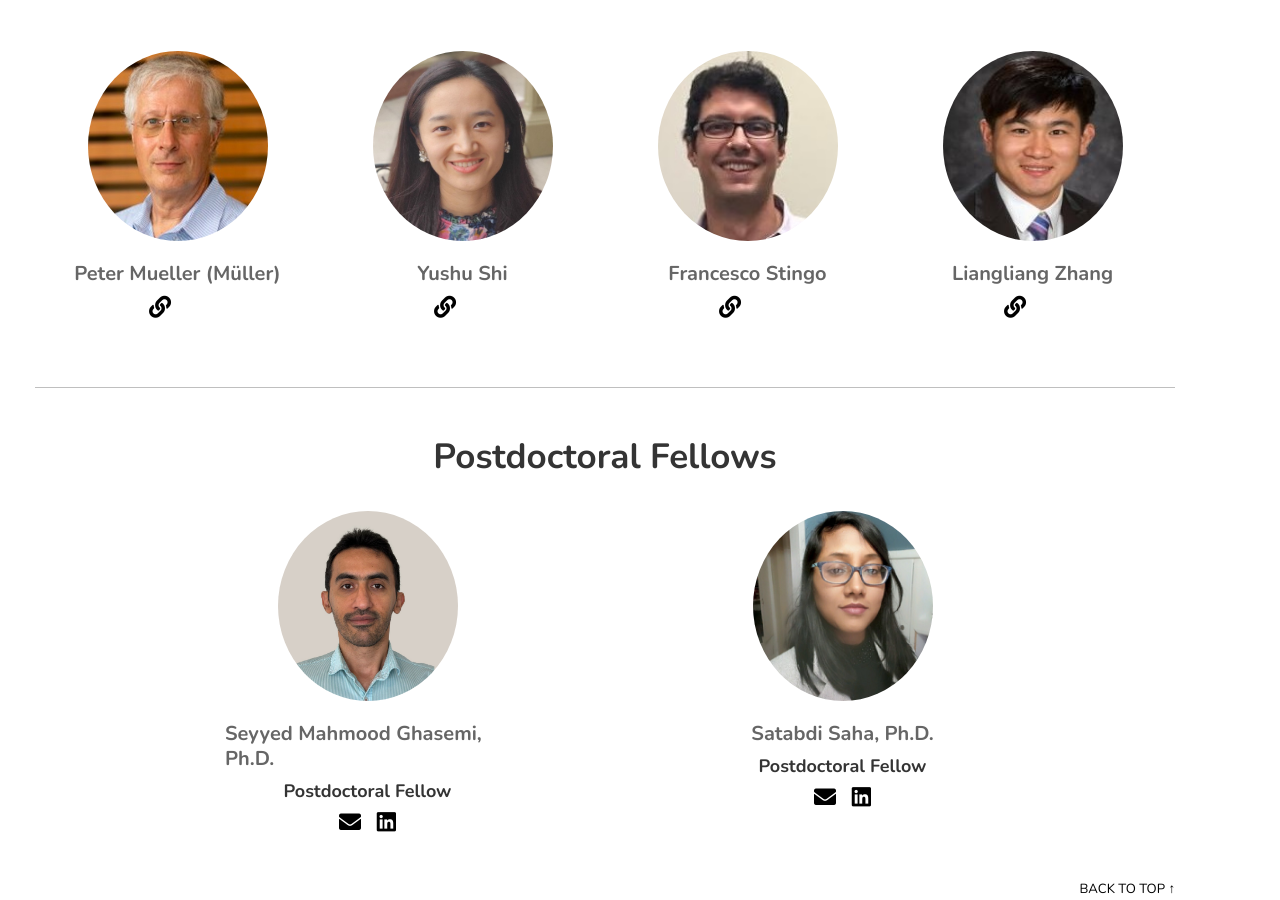
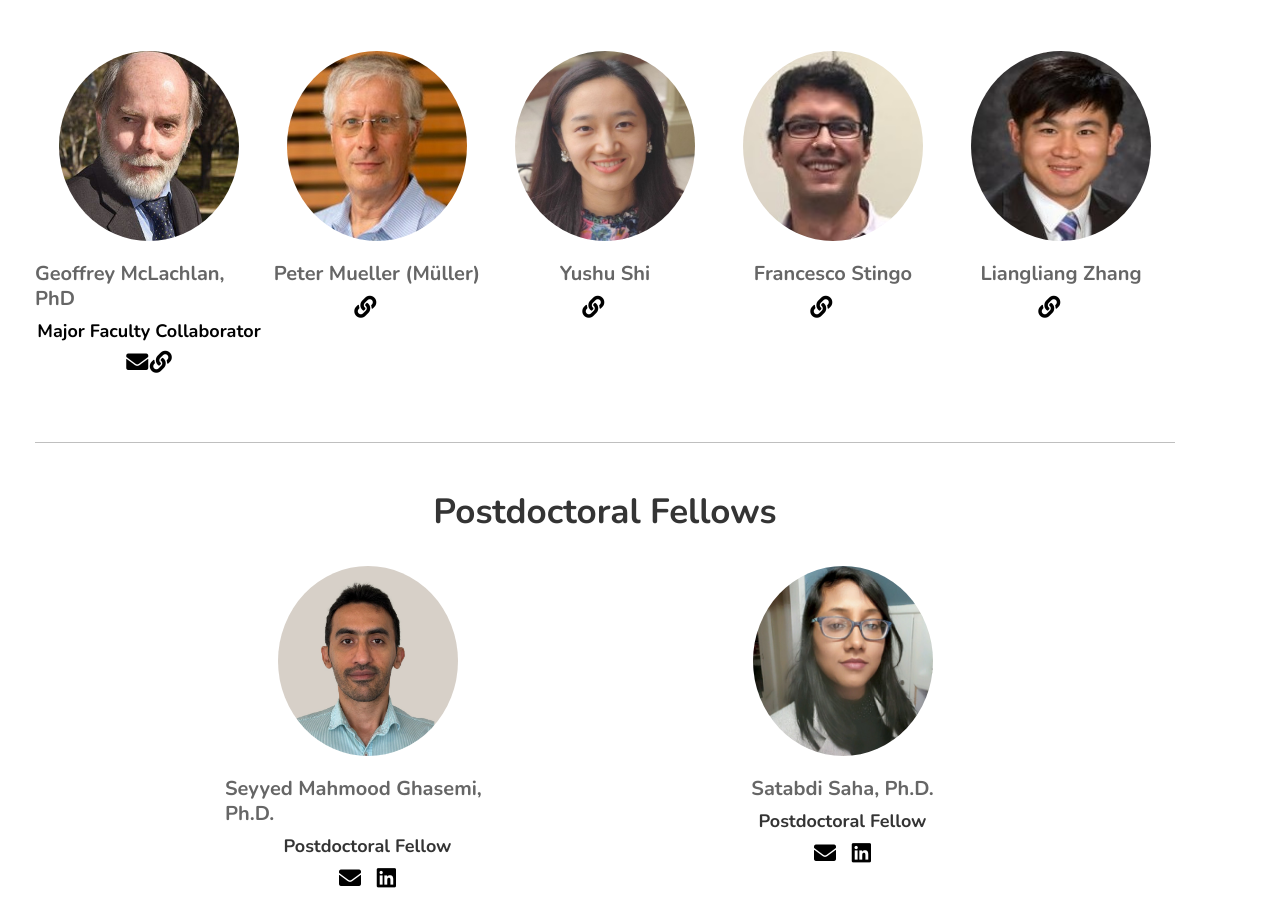
Before and after one commit to KimAnhDoMDA/COSMIC, a Jekyll site: the page built from pages/people.md, in a window 1280 px wide and 900 px high, scrolled down 1670 px. Built offline with Jekyll 4.4.1, drawn with Linux system fonts in a browser that asks for light colours; cached includes are drawn as plain includes.

Commit message:
Added External Stat Collab.

```diff
--- a/Gemfile
+++ b/Gemfile
@@ -19,3 +19,5 @@ group :jekyll_plugins do
 end
 
 gem "webrick", "~> 1.8"
+
+gem "faraday-retry", "~> 2.2"
--- a/pages/people.md
+++ b/pages/people.md
@@ -136,7 +136,7 @@ layout: splash
 </div>
   <!-- End First row -->
   <!-- Second Row Start-->
- <div class="responsive-container-block">
+<div class="responsive-container-block">
     <div class="responsive-cell-block wk-desk-3 wk-ipadp-3 wk-tab-6 wk-mobile-12 team-card-container">
           <div class="team-card">
               <div class="img-wrapper">
@@ -150,7 +150,7 @@ layout: splash
                     Major Faculty Collaborator
                   </a>
                 </p>
-                <div class="social-media-links">
+                <div class="social-media-links1">
                   <a href="mailto:bmbroom@mdanderson.org" target="_blank">
                     <i class="fa fa-envelope" style="color: #000000;"></i>
                   </a>
@@ -257,7 +257,7 @@ layout: splash
           </div>
     </div>
   <a href="#" class="back-to-top">{{ site.data.ui-text[site.locale].back_to_top | default: 'Back to Top' }} &uarr;</a>
-<!-- End Second Row -->
+
 <!-- Start Third row-->
 <hr>
 <div class="responsive-container-block outer-container">
@@ -328,6 +328,29 @@ layout: splash
       </div>
     </div>
   <div class="responsive-container-block">
+  <div class="responsive-cell-block wk-desk-3 wk-ipadp-3 wk-tab-6 wk-mobile-12 team-card-container">
+            <div class="team-card">
+                <div class="img-wrapper">
+                  <img class="team-img" src="../assets/images/people/geoffMcLachlan.JPG">
+                </div>
+                <p class="text-blk name" style="margin-top:1em;">
+                  Geoffrey McLachlan, PhD
+                </p>
+                <p class="text-blk position" style="margin-top:-1em;">
+                <a href="https://smp.uq.edu.au/profile/246/geoffrey-mclachlan" target="_blank" style="text-decoration: none; color: black;">
+                  Major Faculty Collaborator
+                </a>
+                </p>
+                <div class="social-media-links">
+                  <a href="g.mclachlan@uq.edu.au" target="_blank">
+                    <i class="fa fa-envelope" style="color: #000000;"></i>
+                  </a>
+                  <a href="https://smp.uq.edu.au/profile/246/geoffrey-mclachlan" target="_blank">
+                    <i class="fa fa-link" style="color: #000000;"></i>
+                  </a>
+                </div>
+              </div>
+          </div>
       <div class="responsive-cell-block wk-desk-3 wk-ipadp-3 wk-tab-6 wk-mobile-12 team-card-container">
         <div class="team-card">
           <div class="img-wrapper">
```
Also changed, not shown: assets/images/people/geoffMcLachlan.JPG (added).
